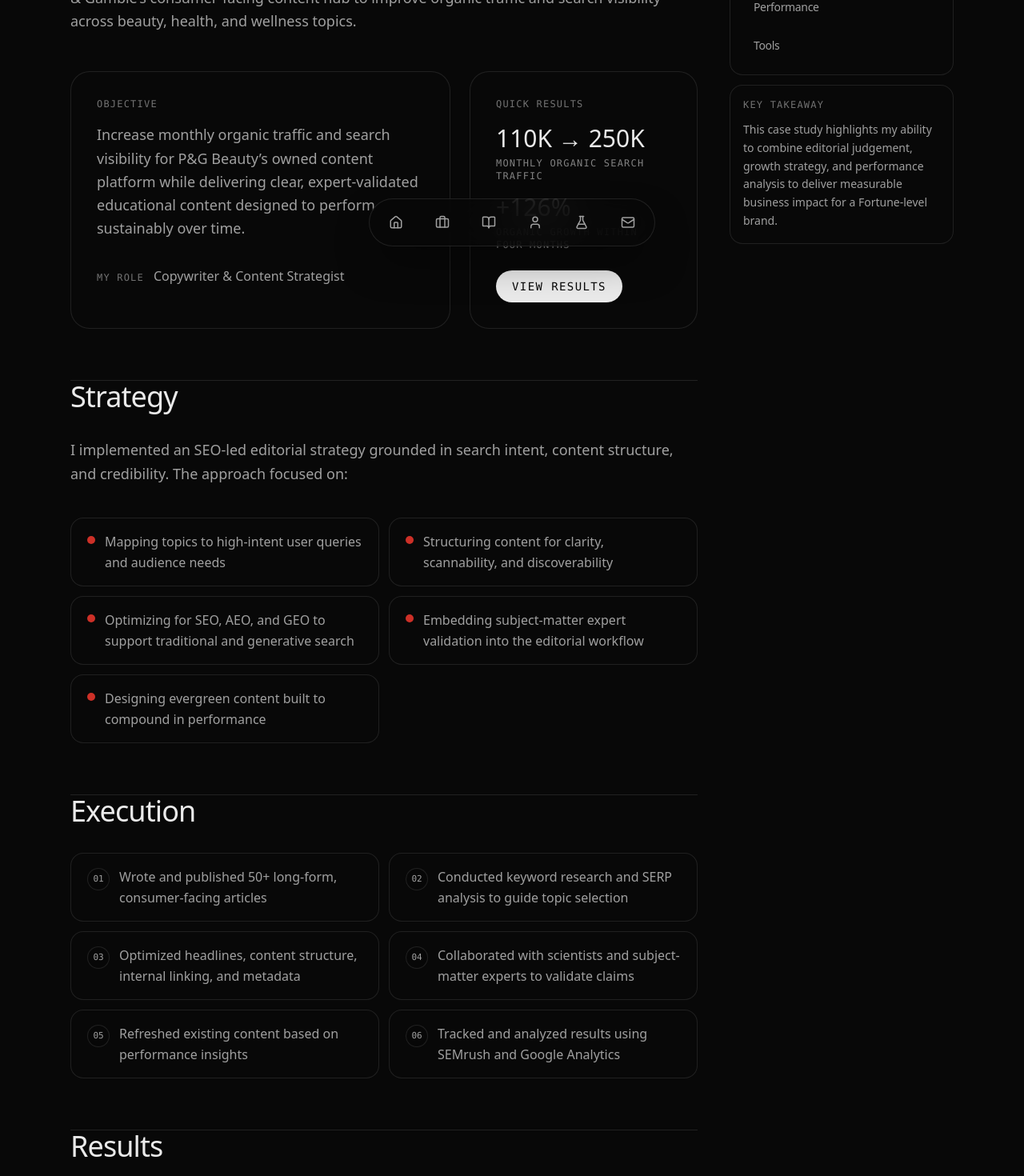
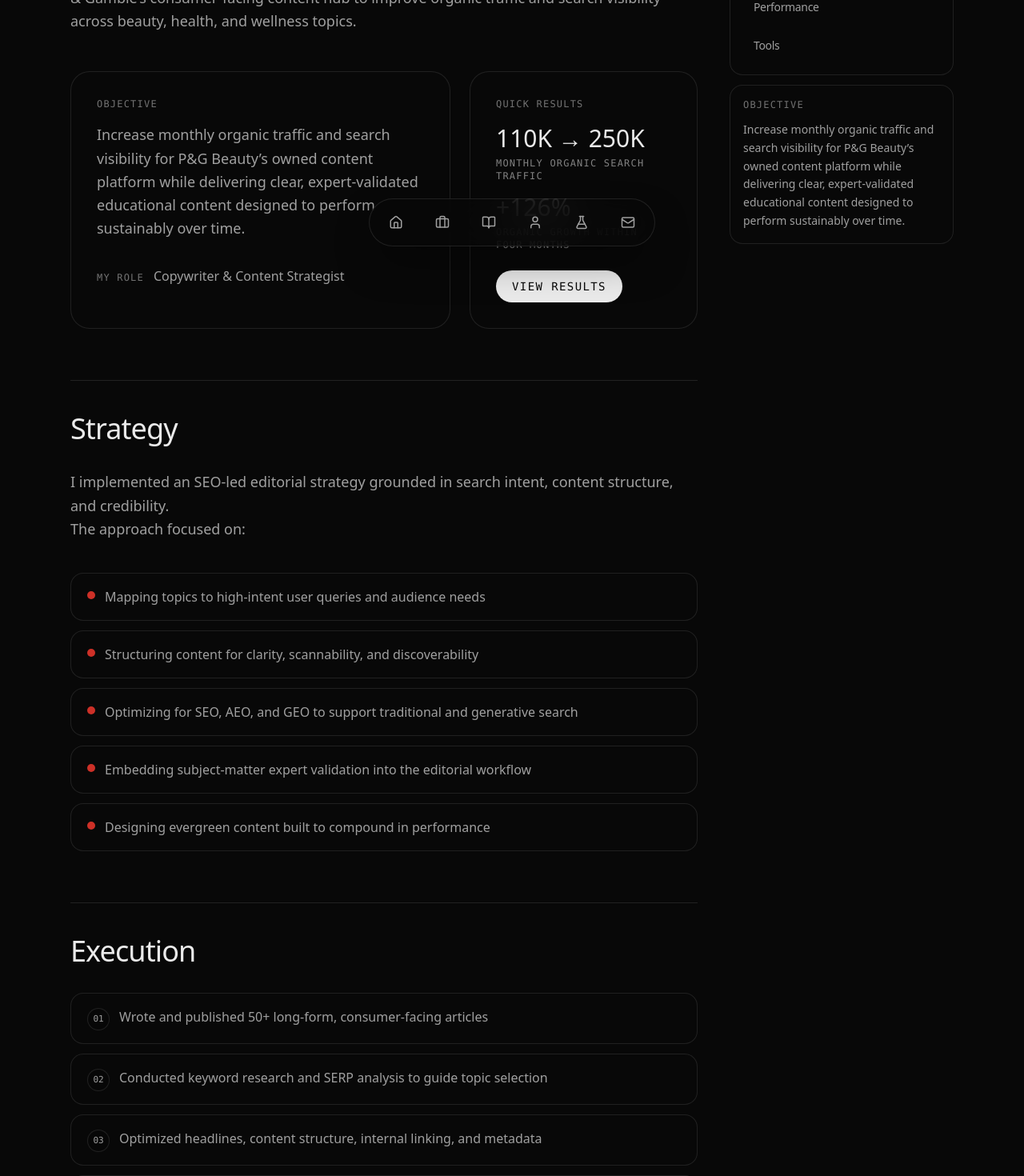
Before and after one commit to sarahsarahsarahX3/Personal-website-, a Next.js app: page /work/p-and-g-beauty-content-hub in a window 1280 px wide. Shown: the part 460-1930 px from the top of the page at 80% size. Built offline with nearby package versions, Linux system fonts and the light colour scheme; a web font is replaced by a local one.

Commit message:
more project updates

```diff
--- a/app/work/p-and-g-beauty-content-hub/page.tsx
+++ b/app/work/p-and-g-beauty-content-hub/page.tsx
@@ -28,7 +28,7 @@ const project = {
   objective:
     "Increase monthly organic traffic and search visibility for P&G Beauty’s owned content platform while delivering clear, expert-validated educational content designed to perform sustainably over time.",
   strategyIntro:
-    "I implemented an SEO-led editorial strategy grounded in search intent, content structure, and credibility. The approach focused on:",
+    "I implemented an SEO-led editorial strategy grounded in search intent, content structure, and credibility.\nThe approach focused on:",
   strategyBullets: [
     "Mapping topics to high-intent user queries and audience needs",
     "Structuring content for clarity, scannability, and discoverability",
@@ -192,7 +192,7 @@ function Section({
   children: React.ReactNode;
 }) {
   return (
-    <section id={id} aria-labelledby={`${id}-title`} className="scroll-mt-16">
+    <section id={id} aria-labelledby={`${id}-title`} className="scroll-mt-16 pt-10">
       <header className="max-w-3xl">
         <h2 id={`${id}-title`} className="font-display text-3xl md:text-4xl tracking-tight text-text-primary">
           {title}
@@ -213,8 +213,15 @@ function MobileJumpBar({
   onNavigate: (id: string) => void;
 }) {
   return (
-    <nav aria-label="Jump to section" className="md:hidden sticky top-[76px] z-20 -mx-6 px-6 py-3 bg-surface/75 backdrop-blur-md border-y border-white/10">
-      <div className="flex gap-2 overflow-x-auto pb-1 [-webkit-overflow-scrolling:touch]">
+    <nav
+      aria-label="Jump to section"
+      className={cn(
+        "md:hidden sticky top-0 z-20",
+        "bg-surface/85 backdrop-blur-md border-b border-white/10",
+      )}
+    >
+      <div className="mx-auto w-full max-w-6xl px-6 py-3">
+        <div className="flex gap-2 overflow-x-auto pb-1 [-webkit-overflow-scrolling:touch]">
         {items.map((item) => {
           const isActive = item.id === activeId;
           return (
@@ -234,6 +241,7 @@ function MobileJumpBar({
             </button>
           );
         })}
+        </div>
       </div>
     </nav>
   );
@@ -296,10 +304,9 @@ function DesktopRail({
             "transition-opacity duration-300",
           )}
         >
-          <p className="text-xs font-mono uppercase tracking-widest text-text-secondary/70">Key Takeaway</p>
+          <p className="text-xs font-mono uppercase tracking-widest text-text-secondary/70">Objective</p>
           <p className="mt-3 text-sm leading-relaxed text-text-secondary">
-            This case study highlights my ability to combine editorial judgement, growth strategy, and performance
-            analysis to deliver measurable business impact for a Fortune-level brand.
+            {project.objective}
           </p>
         </div>
       </div>
@@ -592,8 +599,10 @@ export default function PAndGBeautyContentHubProjectPage() {
             <div className="mt-16 border-t border-white/10" />
 
             <Section id="strategy" title="Strategy">
-              <p className="max-w-3xl text-base md:text-lg leading-relaxed text-text-secondary">{project.strategyIntro}</p>
-              <ul className="mt-10 grid gap-3 md:grid-cols-2 max-w-4xl text-sm md:text-base text-text-secondary">
+              <p className="max-w-3xl text-base md:text-lg leading-relaxed text-text-secondary whitespace-pre-line">
+                {project.strategyIntro}
+              </p>
+              <ul className="mt-10 grid gap-3 max-w-4xl text-sm md:text-base text-text-secondary">
                 {project.strategyBullets.map((bullet) => (
                   <li
                     key={bullet}
@@ -612,7 +621,7 @@ export default function PAndGBeautyContentHubProjectPage() {
             <div className="mt-16 border-t border-white/10" />
 
             <Section id="execution" title="Execution">
-              <ol className="grid gap-3 md:grid-cols-2">
+              <ol className="grid gap-3">
                 {(project.executionBullets as unknown as string[]).map((step, index) => (
                   <li key={step} className="rounded-2xl border border-white/10 bg-surface-alt/10 px-5 py-4">
                     <div className="flex items-start gap-3">
```
